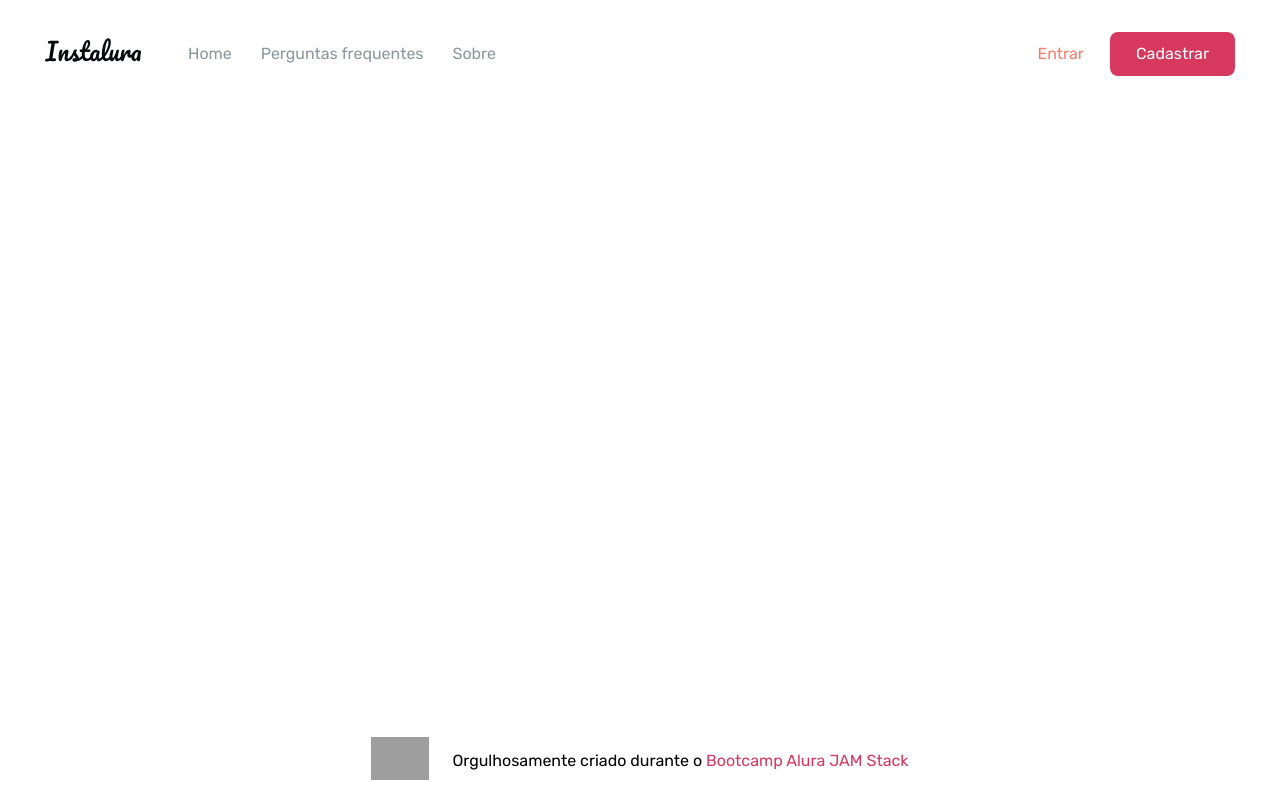
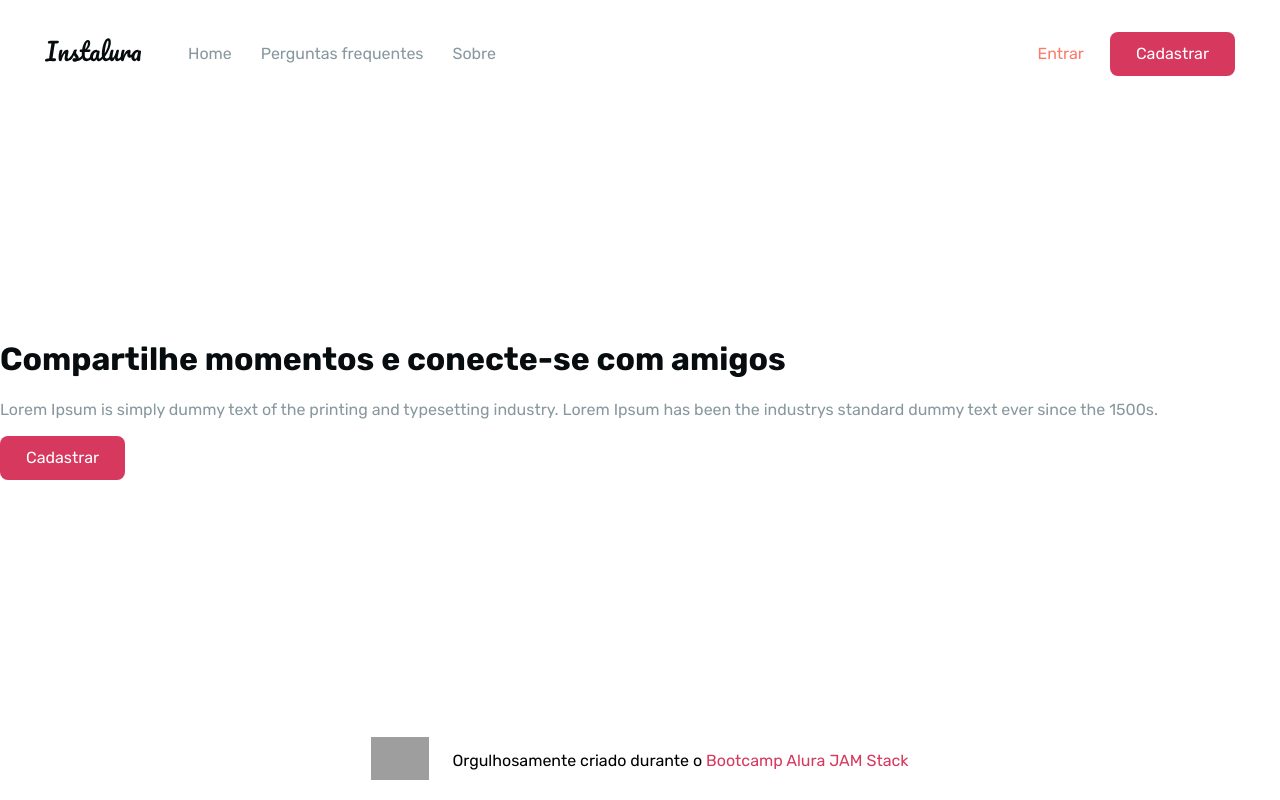
Before and after one commit to ivorafael/bootcamp-instalura, a Next.js app: page / in a window 1280 px wide. Built offline with nearby package versions, Linux system fonts and the light colour scheme; grey boxes are pictures that could not be loaded.

Commit message:
📦  Includes Home page content

```diff
--- a/pages/index.js
+++ b/pages/index.js
@@ -1,5 +1,7 @@
 import Menu from '../src/components/commons/Menu'
 import Footer from '../src/components/commons/Footer/Footer'
+import Text from '../src/components/foundation/Text'
+import Button from '../src/components/commons/Button/Button'
 
 //- - - - - - - - - - - - - - - - - - - - - - - - - - - - - - - - - - - - - - - - - - - - - - - -
 
@@ -12,6 +14,42 @@
     justifyContent: 'space-between',
   } }>
     <Menu />
+    <div>
+      <Text
+        variant="title"
+        tag="h1"
+        color="tertiary.main"
+        textAlign={ {
+          xs: 'center',
+          md: 'left',
+        } }
+      >
+        Compartilhe momentos e conecte-se com amigos
+      </Text>
+      <Text
+        variant="paragraph1"
+        tag="p"
+        color="tertiary.light"
+        textAlign={ {
+          xs: 'center',
+          md: 'left',
+        } }
+      >
+        Lorem Ipsum is simply dummy text of the printing and typesetting industry.
+        Lorem Ipsum has been the industrys standard dummy text ever since the 1500s.
+      </Text>
+
+      <Button
+        variant="primary.main"
+        margin={ {
+          xs: 'auto',
+          md: 'initial',
+        } }
+        display="block"
+      >
+        Cadastrar
+      </Button>
+    </div>
     <Footer />
   </div>
 )
```
